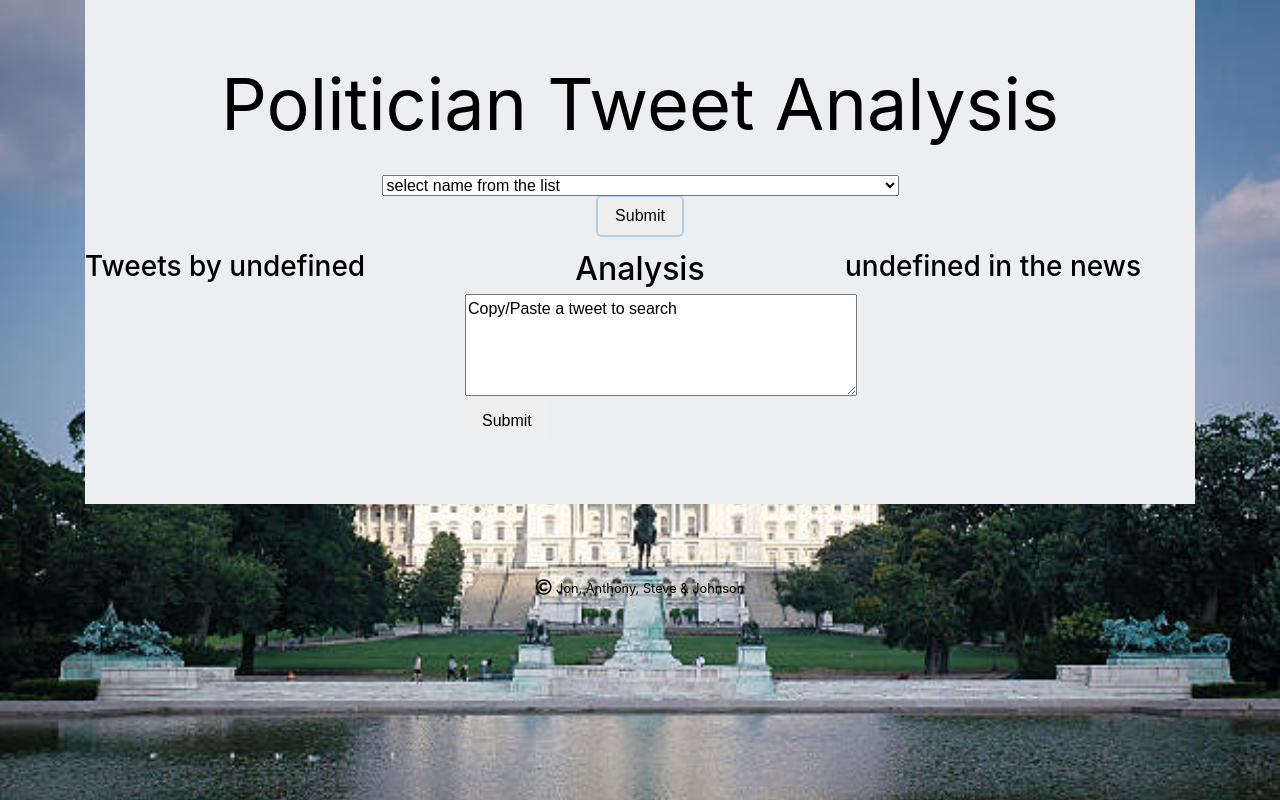
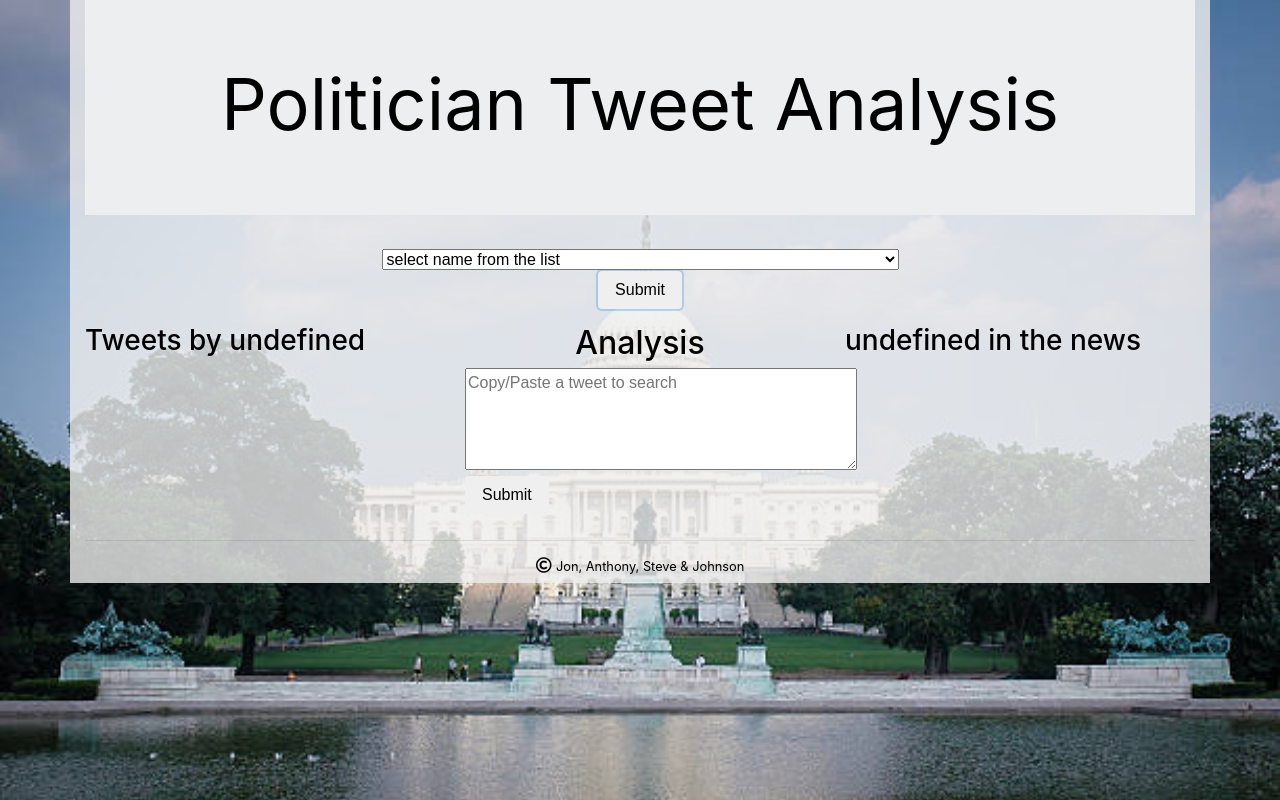
Before and after one commit to jlarge1/Project1, a plain HTML site: page index.html in a window 1280 px wide. Both pictures are taken after a click on the button "Submit". Drawn offline with nearby package versions, Linux system fonts and the light colour scheme; no server answers; a script that the page names is missing.

Commit message:
style changes

```diff
--- a/assets/css/style.css
+++ b/assets/css/style.css
@@ -2,6 +2,7 @@ body{
     background: url("../images/backgrd-1.jpg");
 	background-size: 100%;
     background-repeat: no-repeat;
+    background-attachment: fixed;
     color: black;
 }
 
@@ -40,6 +41,10 @@ h2{
     float: left;
 }
 
+.container {
+    background:	rgba(238, 238, 238, 0.8);
+}
+
 #positiveNegative {
     margin: auto;
     text-align: center;
--- a/index.html
+++ b/index.html
@@ -30,6 +30,7 @@
 
                 <strong>Politician Tweet Analysis</strong>
             </h1>
+        </div>
         <div class="form-group text-center">
             <form id="myForm">
                 <select id="mySelect" class="dropdown">
@@ -55,7 +56,7 @@
             <div class="col col-sm-4" id="displayAnalysis">
 
                 <h2>Analysis</h2>
-                    <textarea id="tweet" rows="4" cols="40">Copy/Paste a tweet to search</textarea>
+                <textarea id="tweet" rows="4" cols="40" placeholder="Copy/Paste a tweet to search"></textarea>
                 <button type="submit" class="btn btn-default" id="tweetSearch">
                     Submit
                 </button>
@@ -68,7 +69,7 @@
 
             </div>
         </div>
-        </div>
+
 
 
         <footer>
```
Lines whose indentation alone changed are shown as unchanged.
